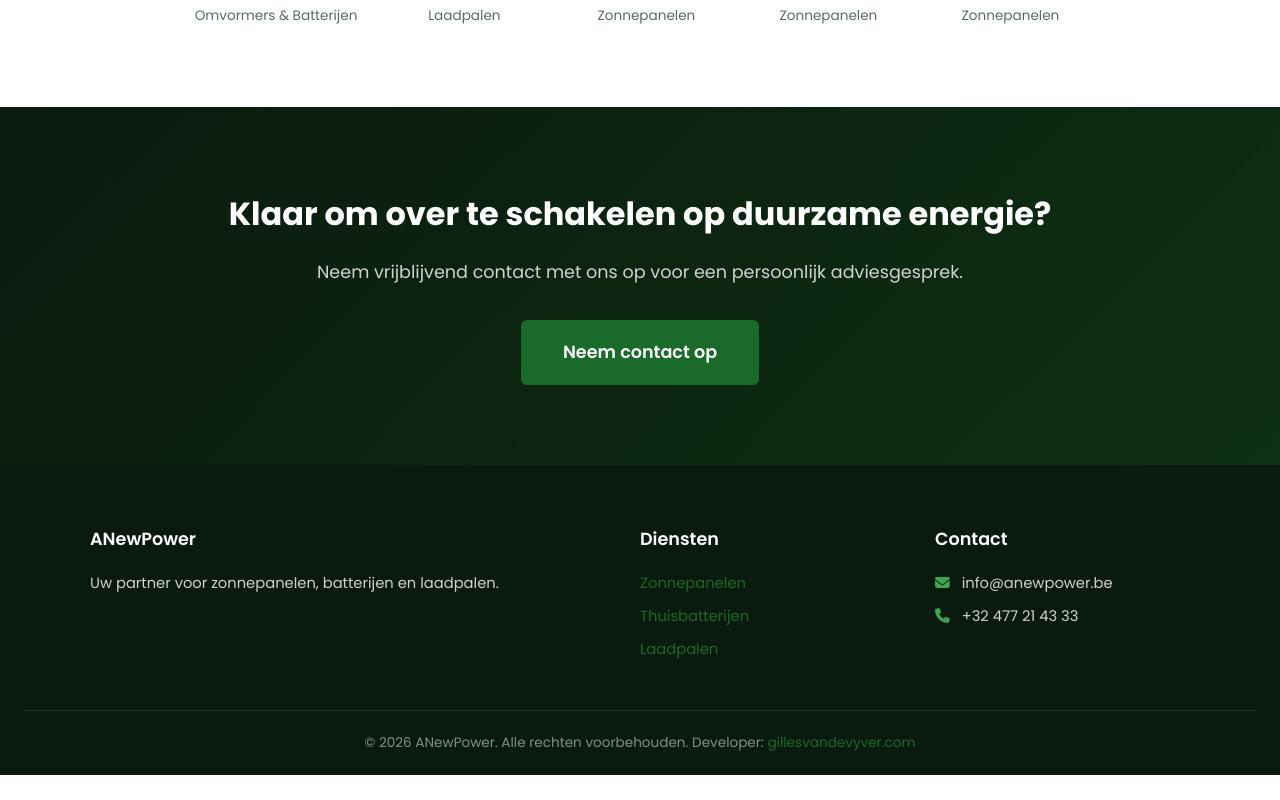
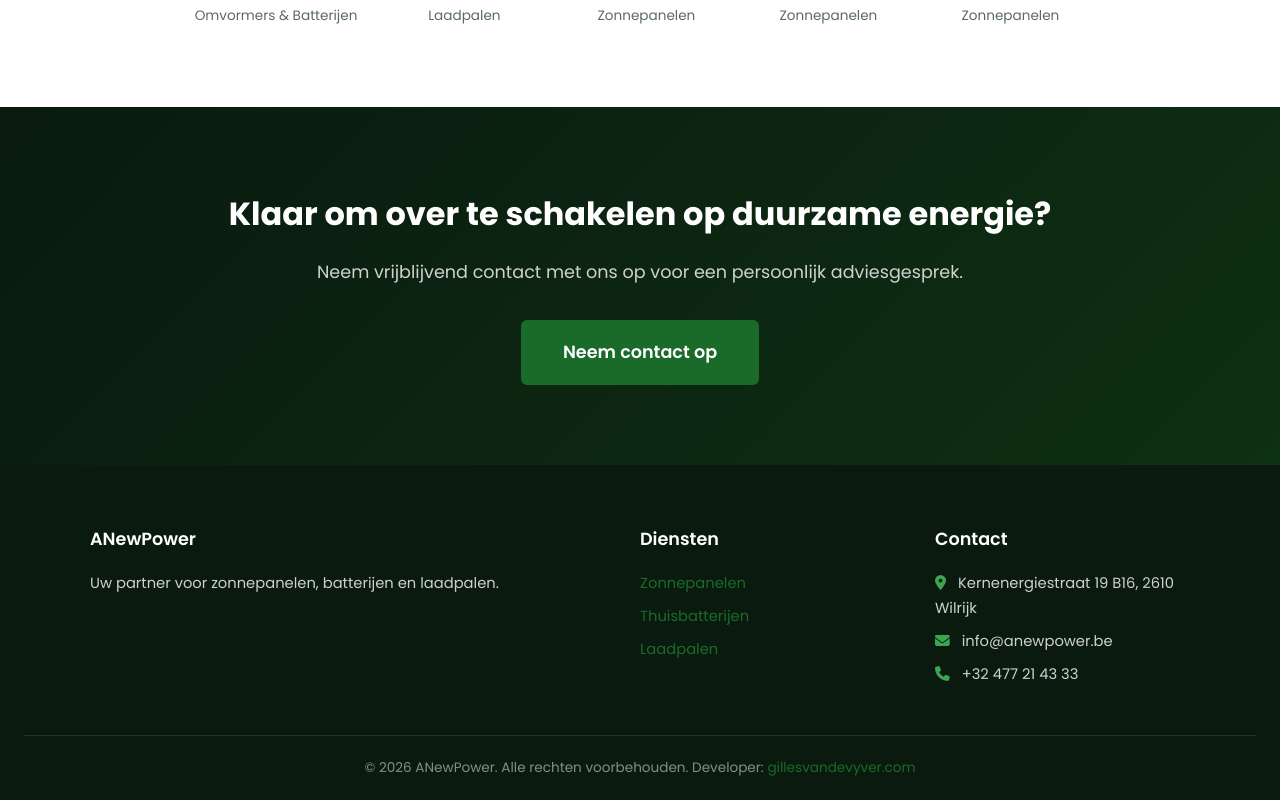
Before and after one commit to gillesvntnu/anewpower, a React (Create React App) app: page / in a window 1280 px wide. Shown: the part 2360-3160 px from the top of the page. Before the commit the page ends 3135 px from the top, so only its background shows below. Built offline with nearby package versions, Linux system fonts and the light colour scheme; the HTML template or start-up script is replaced by a standard one.

Commit message:
Add adress

```diff
--- a/src/components/pages/Contact.tsx
+++ b/src/components/pages/Contact.tsx
@@ -52,7 +52,8 @@ function Contact(): JSX.Element {
                 <i className="fas fa-map-marker-alt"></i>
               </div>
               <h3>Adres</h3>
-              <p>België</p>
+              <p>Kernenergiestraat 19 B16</p>
+              <p>2610 Wilrijk</p>
               <p className="contact-detail">Op afspraak</p>
             </div>
           </div>
@@ -89,6 +90,9 @@ function Contact(): JSX.Element {
             <h4>Contact</h4>
             <ul>
               <li>
+                <i className="fas fa-map-marker-alt"></i> Kernenergiestraat 19 B16, 2610 Wilrijk
+              </li>
+              <li>
                 <i className="fas fa-envelope"></i> info@anewpower.be
               </li>
               <li>
--- a/src/components/pages/Home.tsx
+++ b/src/components/pages/Home.tsx
@@ -197,6 +197,9 @@ function Home(): JSX.Element {
             <h4>Contact</h4>
             <ul>
               <li>
+                <i className="fas fa-map-marker-alt"></i> Kernenergiestraat 19 B16, 2610 Wilrijk
+              </li>
+              <li>
                 <i className="fas fa-envelope"></i> info@anewpower.be
               </li>
               <li>
--- a/src/components/pages/Laadpalen.tsx
+++ b/src/components/pages/Laadpalen.tsx
@@ -151,6 +151,7 @@ function Laadpalen(): JSX.Element {
           <div className="footer-col">
             <h4>Contact</h4>
             <ul>
+              <li><i className="fas fa-map-marker-alt"></i> Kernenergiestraat 19 B16, 2610 Wilrijk</li>
               <li><i className="fas fa-envelope"></i> info@anewpower.be</li>
               <li><i className="fas fa-phone"></i> +32 477 21 43 33</li>
             </ul>
--- a/src/components/pages/Thuisbatterijen.tsx
+++ b/src/components/pages/Thuisbatterijen.tsx
@@ -152,6 +152,7 @@ function Thuisbatterijen(): JSX.Element {
           <div className="footer-col">
             <h4>Contact</h4>
             <ul>
+              <li><i className="fas fa-map-marker-alt"></i> Kernenergiestraat 19 B16, 2610 Wilrijk</li>
               <li><i className="fas fa-envelope"></i> info@anewpower.be</li>
               <li><i className="fas fa-phone"></i> +32 477 21 43 33</li>
             </ul>
--- a/src/components/pages/Zonnepanelen.tsx
+++ b/src/components/pages/Zonnepanelen.tsx
@@ -150,6 +150,7 @@ function Zonnepanelen(): JSX.Element {
           <div className="footer-col">
             <h4>Contact</h4>
             <ul>
+              <li><i className="fas fa-map-marker-alt"></i> Kernenergiestraat 19 B16, 2610 Wilrijk</li>
               <li><i className="fas fa-envelope"></i> info@anewpower.be</li>
               <li><i className="fas fa-phone"></i> +32 477 21 43 33</li>
             </ul>
```
